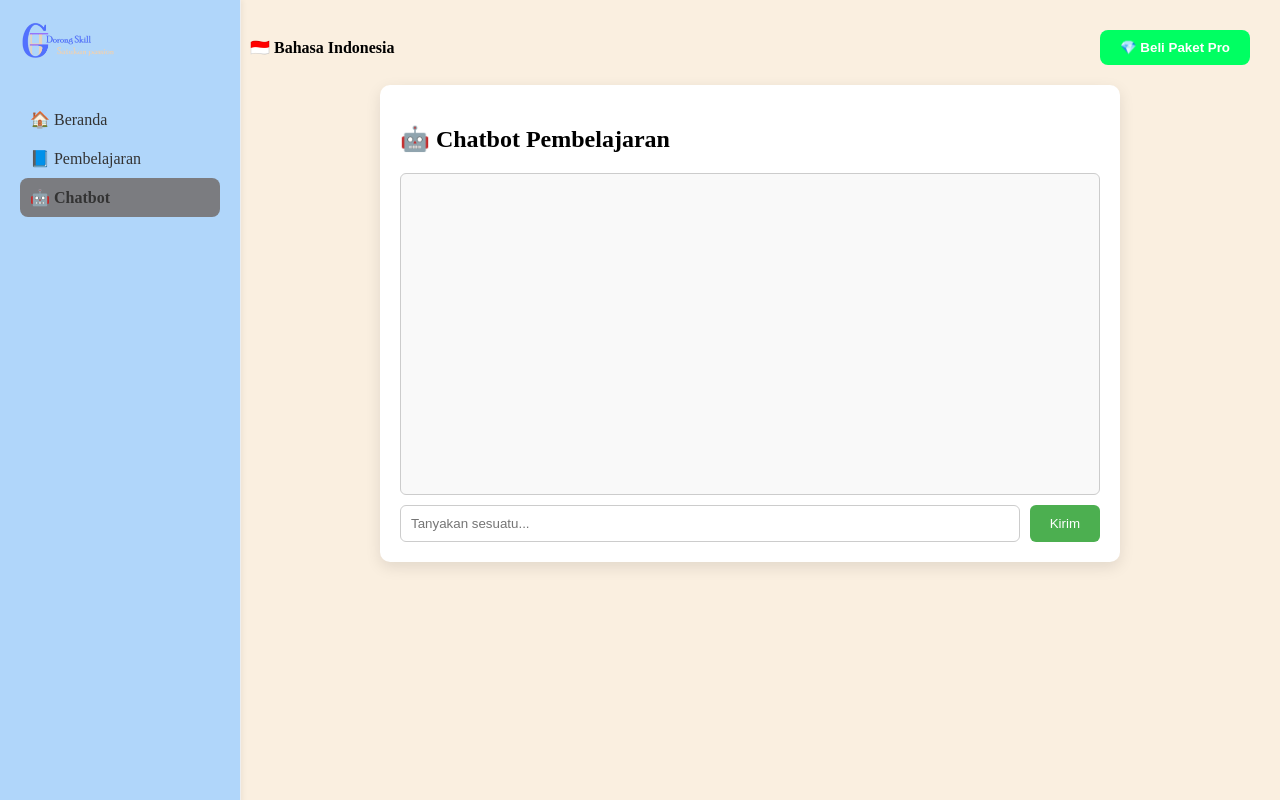
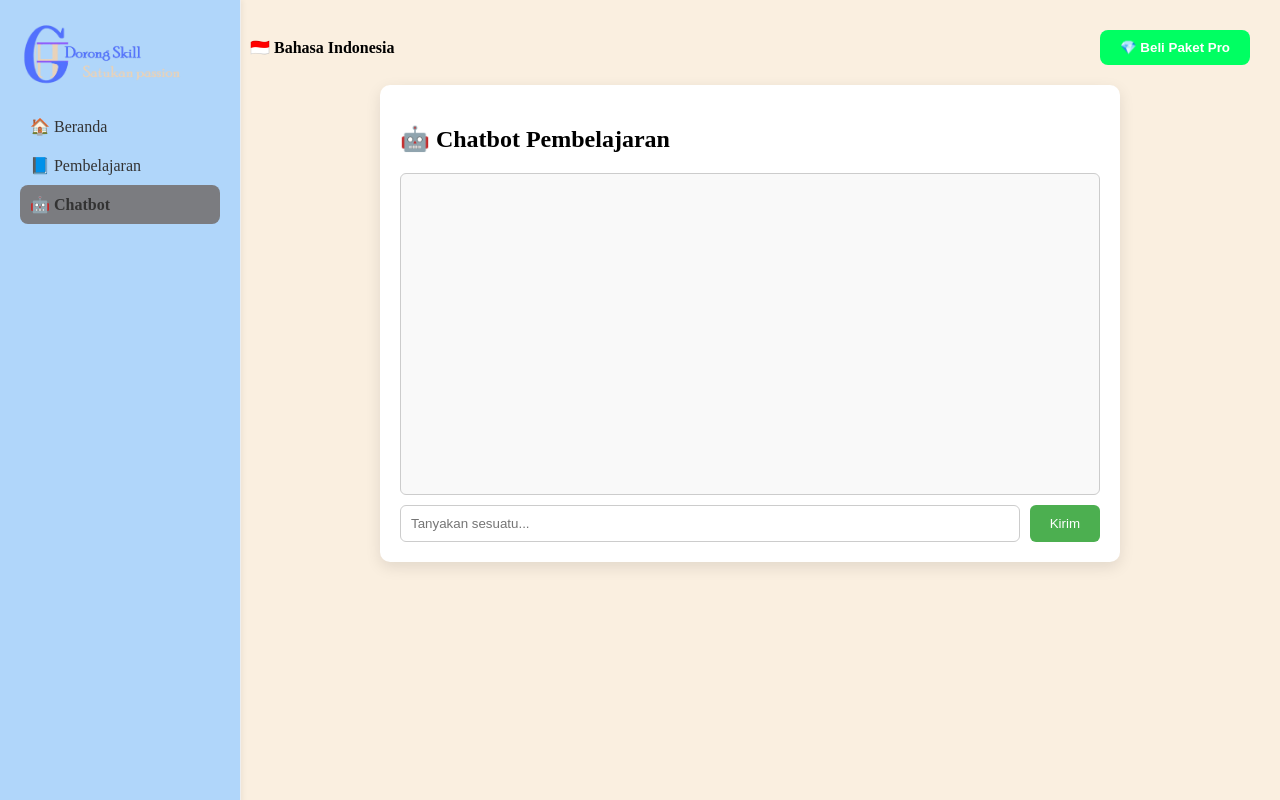
Before and after one commit to sannnto/bootcamp-FGH, a plain HTML site: page chatbot.html in a window 1280 px wide. Drawn offline with Linux system fonts and the light colour scheme.

Commit message:
Update chatbot.html

```diff
--- a/chatbot.html
+++ b/chatbot.html
@@ -49,7 +49,7 @@
 </head>
 <body>
   <div class="sidebar">
-    <img src="logo.png" alt="Logo Bootcamp" style="width: 100px; margin-bottom: 20px;">
+    <img src="logo.png" alt="Logo Bootcamp" style="width: 170px;">
     <ul>
       <li><a href="index.html">🏠 Beranda</a></li>
       <li><a href="pembelajaran.html">📘 Pembelajaran</a></li>
```
